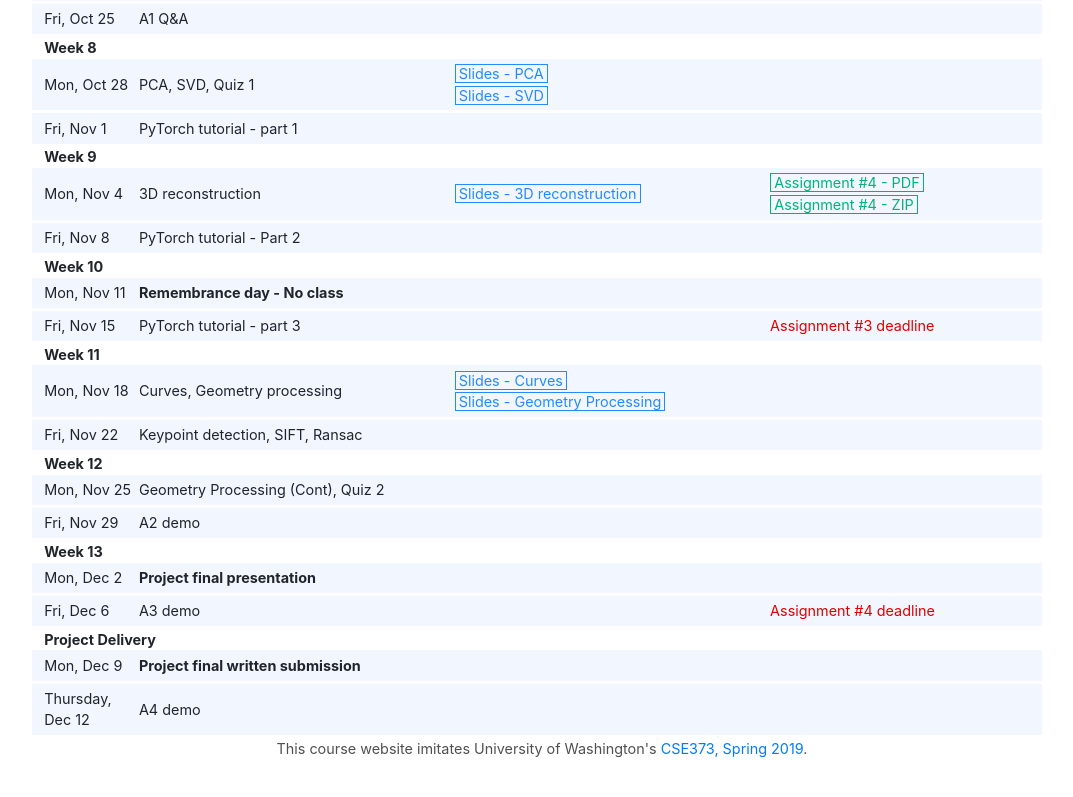
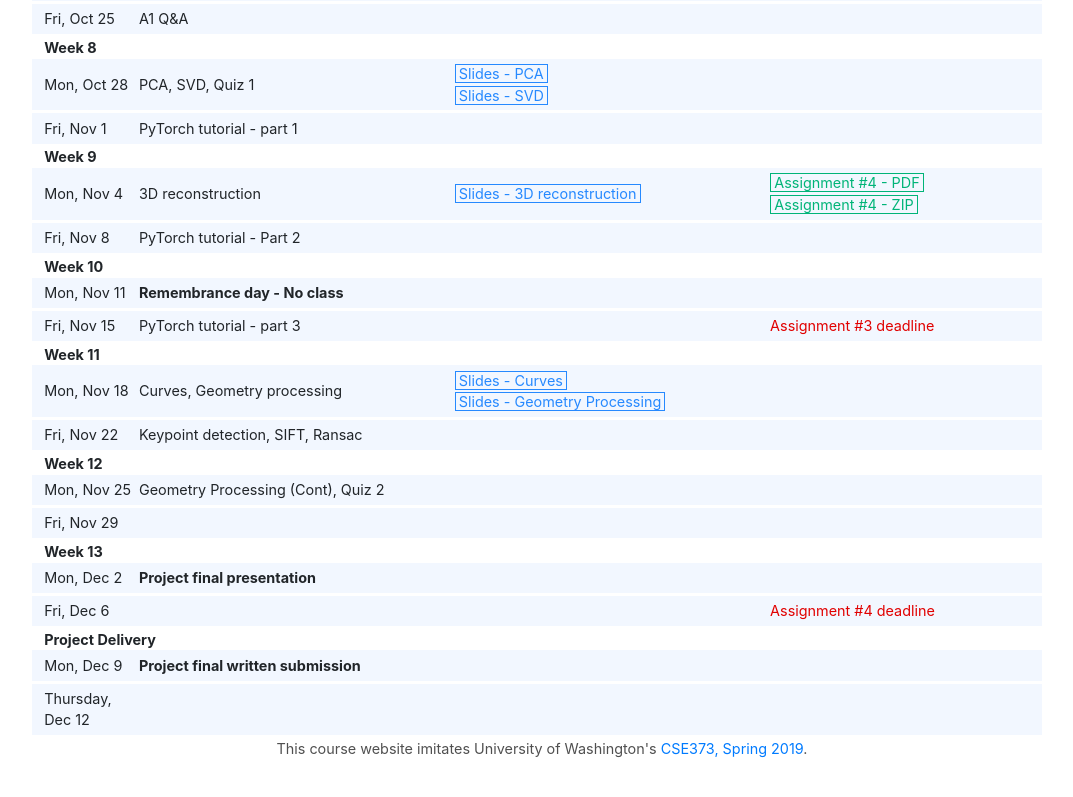
Before and after one commit to arash-mham/visual-computing-I, a plain HTML site: page index.html in a window 1280 px wide. Shown: the part 917-1714 px from the top of the page, without its empty margins (198-1271 px from the left). Drawn offline with Linux system fonts and the light colour scheme.

Commit message:
Update index.html

```diff
--- a/index.html
+++ b/index.html
@@ -134,30 +134,14 @@
                 <div class="date-and-type">
                   <div class="type">Fri, Sep 27</div>
                 </div>
-                <div class="materials">  </div>
+                <div class="materials"> <br>  </div>
                 <div class="assignments">
                   <topic class="deadline">Assignment #1 Deadline</topic>
                 </div>
               </div>
 
-              <!--<div class="day lecture-day lab_day">
-                <div class="date-and-type">
-                  <div class="type">Fri, Sep 27</div>
-                </div>
-                <div class="topic"> Numpy tutorial, OpenCV tutorial, A1 clarification</div>
-                <div class="materials">
-                  <a href="https://colab.research.google.com/github/arash-mham/visual-computing-I/blob/main/lab-material/lab-3/LE.ipynb" class="rect blue styled-url">Notebooks</a>
-                  <a href="https://drive.google.com/file/d/1OBjsS2ZNsIATmjoVqvQyeFJw6ZAk76h_/view" class="rect blue styled-url">Slides - Poisson blending</a>
-                  <a href="https://drive.google.com/file/d/19TtKKLEm6dms4PCuT0B7mSQHLNclUeVj/view" class="rect blue styled-url">Slides - Active contours</a>
-                  <br>
-                  <a href="https://docs.google.com/presentation/d/14ZSARprvxYHSwVQEdZB0SeSGwlVkw3QN/edit?usp=sharing&ouid=100747932888003431432&rtpof=true&sd=true" class="rect blue styled-url">Slides - Linear systems of equation</a>
-                  <br>
-                  <a href="https://web.mat.upc.edu/toni.susin/files/SnakesAivru86c.pdf" class="rect blue styled-url">Extra - Active contours</a>
-                  <br>
-                </div>
-                <div class="assignments">
-                </div>
-              </div>-->
+
+
               <div class="week">
                 <div class="date-and-type">Week 4</div>
               </div>
@@ -182,6 +166,9 @@
                   <topic class="deadline">Project proposal Deadline</topic>
                 </div>
               </div>
+
+
+
               <div class="week">
                 <div class="date-and-type">Week 5</div>
               </div>
@@ -389,7 +376,7 @@
                 <div class="date-and-type">
                   <div class="type">Fri, Nov 29</div>
                 </div>
-                <div class="topic">A2 demo</div>
+                <div class="topic"></div>
                 <div class="materials"></div>
                 <div class="assignments">
                   <br>
@@ -414,7 +401,7 @@
                 <div class="date-and-type">
                   <div class="type">Fri, Dec 6</div>
                 </div>
-                <div class="topic">A3 demo</div>
+                <div class="topic"></div>
                 <div class="materials"></div>
                 <div class="assignments">
                   <div class="deadline">Assignment #4 deadline</div>
@@ -435,7 +422,7 @@
                 <div class="date-and-type">
                   <div class="type">Thursday, Dec 12</div>
                 </div>
-                <div class="topic">A4 demo</div>
+                <div class="topic"></div>
                 <div class="materials"></div>
                 <div class="assignments">
                   <div class="deadline"></div>
```
